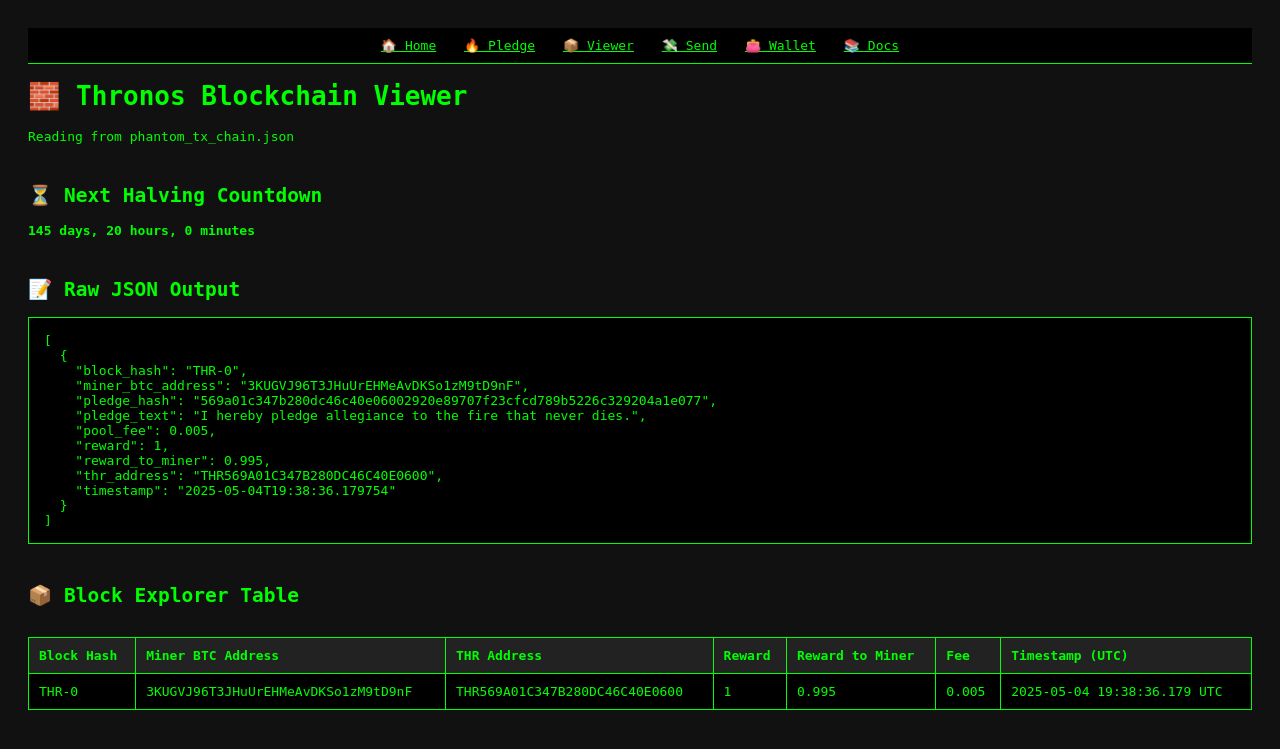
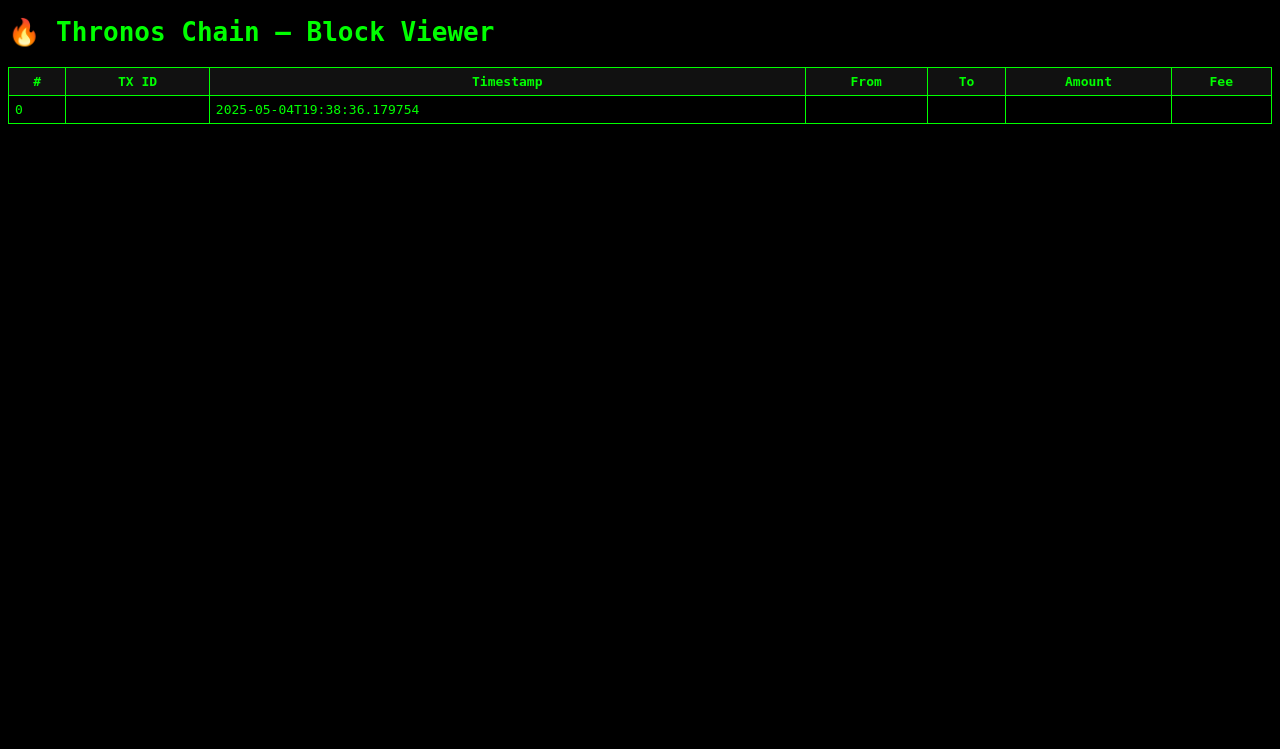
Before and after one commit to Tsipchain/thronos-V2, a Flask app: page /viewer in a window 1280 px wide. Shown: the top 749 px of the page. Run offline with Flask 2, Linux system fonts and the light colour scheme.

Commit message:
Update thronos_block_viewer.html

```diff
--- a/thronosChain-main/templates/thronos_block_viewer.html
+++ b/thronosChain-main/templates/thronos_block_viewer.html
@@ -1,123 +1,53 @@
+<!DOCTYPE html>
+<html>
+<head>
+<meta charset="utf-8">
+<title>🔥 Thronos Block Viewer</title>
+<style>
+body{ background:#000; color:#0f0; font-family:monospace; }
+table{ width:100%; border-collapse:collapse; margin-top:20px; }
+td,th{ border:1px solid #0f0; padding:6px; }
+th{ background:#111; }
+</style>
+</head>
 
-<!DOCTYPE html>
-<html lang="en">
-<head>
-  <meta charset="UTF-8">
-  <title>Thronos Block Viewer</title>
-  <style>
-    body {
-      background-color: #111;
-      color: #0f0;
-      font-family: monospace;
-      padding: 20px;
-    }
-    pre {
-      white-space: pre-wrap;
-      word-wrap: break-word;
-      background: #000;
-      padding: 15px;
-      border: 1px solid #0f0;
-    }
-    table {
-      border-collapse: collapse;
-      width: 100%;
-      margin-top: 30px;
-      background: #000;
-      color: #0f0;
-    }
-    th, td {
-      border: 1px solid #0f0;
-      padding: 10px;
-      text-align: left;
-    }
-    th {
-      background-color: #222;
-    }
-    h1 {
-      color: #0f0;
-    }
-    .section-title {
-      margin-top: 40px;
-      color: #0f0;
-    }
-  </style>
-</head>
 <body>
+<h1>🔥 Thronos Chain – Block Viewer</h1>
 
-<div style="background:#000;padding:10px;border-bottom:1px solid #0f0;text-align:center;">
-  <a href="/" style="color:#0f0;margin:10px;">🏠 Home</a>
-  <a href="/pledge" style="color:#0f0;margin:10px;">🔥 Pledge</a>
-  <a href="/viewer" style="color:#0f0;margin:10px;">📦 Viewer</a>
-  <a href="/send" style="color:#0f0;margin:10px;">💸 Send</a>
-  <a href="/wallet" style="color:#0f0;margin:10px;">👛 Wallet</a>
-  <a href="/docs" style="color:#0f0;margin:10px;">📚 Docs</a>
-</div>
+<table>
+<tr>
+  <th>#</th>
+  <th>TX ID</th>
+  <th>Timestamp</th>
+  <th>From</th>
+  <th>To</th>
+  <th>Amount</th>
+  <th>Fee</th>
+</tr>
 
-<h1>🧱 Thronos Blockchain Viewer</h1>
-<p>Reading from <code>phantom_tx_chain.json</code></p>
-
-<h2 class="section-title">⏳ Next Halving Countdown</h2>
-<div id="halvingCountdown" style="font-weight:bold; margin-bottom:20px;">Calculating...</div>
-
-<h2 class="section-title">📝 Raw JSON Output</h2>
-<pre id="output">Loading...</pre>
-
-<h2 class="section-title">📦 Block Explorer Table</h2>
-<table id="block-table">
-  <thead>
-    <tr>
-      <th>Block Hash</th>
-      <th>Miner BTC Address</th>
-      <th>THR Address</th>
-      <th>Reward</th>
-      <th>Reward to Miner</th>
-      <th>Fee</th>
-      <th>Timestamp (UTC)</th>
-    </tr>
-  </thead>
-  <tbody id="block-rows"></tbody>
+<tbody id="blocks"></tbody>
 </table>
 
 <script>
-function formatTimeLeft(seconds) {
-  const days = Math.floor(seconds / 86400);
-  const hours = Math.floor((seconds % 86400) / 3600);
-  const minutes = Math.floor((seconds % 3600) / 60);
-  return `${days} days, ${hours} hours, ${minutes} minutes`;
+async function load() {
+  const r = await fetch("/chain");
+  const chain = await r.json();
+  const tbody = document.getElementById("blocks");
+
+  tbody.innerHTML = chain.map((b,i)=>`
+    <tr>
+      <td>${i}</td>
+      <td>${b.tx_id||""}</td>
+      <td>${b.timestamp||""}</td>
+      <td>${b.from||""}</td>
+      <td>${b.to||""}</td>
+      <td>${b.amount||""}</td>
+      <td>${b.fee_burned||""}</td>
+    </tr>
+  `).join("");
 }
+load();
+</script>
 
-fetch("/chain")
-  .then(response => response.json())
-  .then(data => {
-    document.getElementById("output").innerText = JSON.stringify(data, null, 2);
-    const tableBody = document.getElementById("block-rows");
-
-    const epochSize = 210001;
-    const currentHeight = data.length;
-    const nextHalving = epochSize * Math.ceil(currentHeight / epochSize);
-    const remainingBlocks = nextHalving - currentHeight;
-    const estimatedSeconds = remainingBlocks * 60;
-    document.getElementById("halvingCountdown").textContent = formatTimeLeft(estimatedSeconds);
-
-    data.forEach(block => {
-      const row = document.createElement("tr");
-      const utcTime = new Date(block.timestamp).toISOString().replace("T", " ").replace("Z", " UTC");
-      row.innerHTML = `
-        <td>${block.block_hash}</td>
-        <td>${block.miner_btc_address}</td>
-        <td>${block.thr_address||''}</td>
-        <td>${block.reward}</td>
-        <td>${block.reward_to_miner}</td>
-        <td>${block.pool_fee}</td>
-        <td>${utcTime}</td>
-      `;
-      tableBody.appendChild(row);
-    });
-  })
-  .catch(err => {
-    document.getElementById("output").innerText = "Error loading chain: " + err.message;
-    console.error("Error loading chain:", err);
-  });
-</script>
 </body>
 </html>
```
